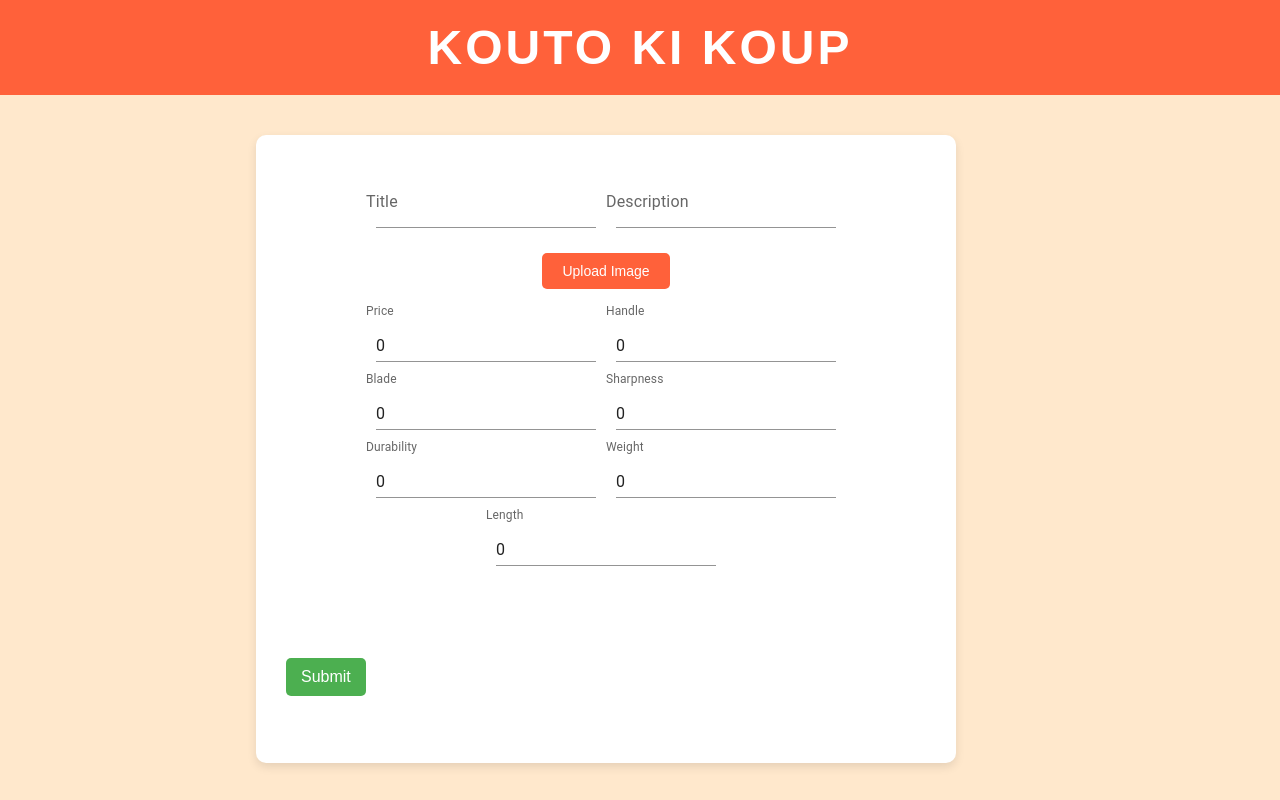
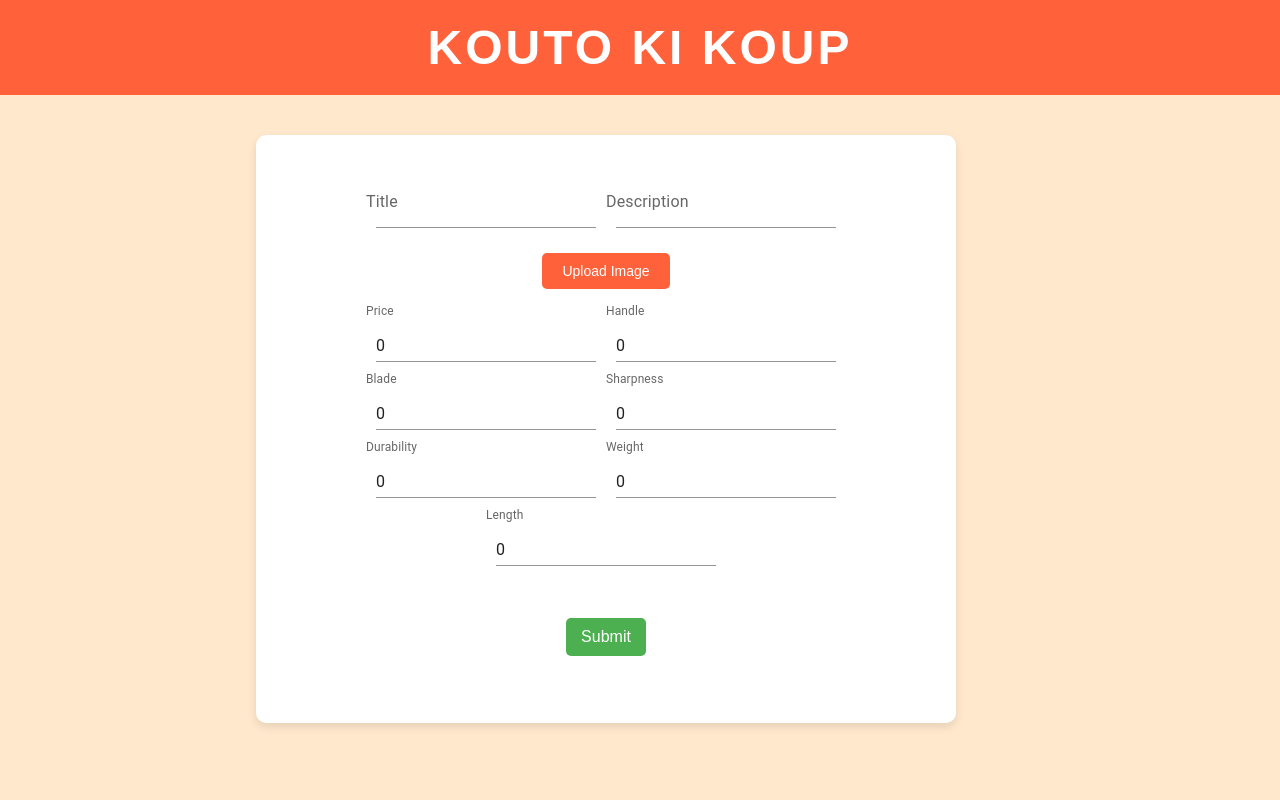
Before and after one commit to Affy657/KoutoKiKoup, a React (Vite) app: page /addproduct in a window 1280 px wide. Built offline with nearby package versions, Linux system fonts and the light colour scheme.

Commit message:
fix addproduct css

```diff
--- a/src/pages/addproduct/addproduct.css
+++ b/src/pages/addproduct/addproduct.css
@@ -6,7 +6,7 @@ body {
 }
 
 /* Page structure */
-.product-page {
+.addproduct-page {
     text-align: center;
     background: #ffe8cc;
 }
@@ -26,7 +26,7 @@ body {
 }
 
 /* Product details layout with two sections */
-.product-details {
+.addproduct-details {
     justify-content: space-between;
     align-items: center;
     padding: 30px;
--- a/src/pages/addproduct/addproduct.tsx
+++ b/src/pages/addproduct/addproduct.tsx
@@ -39,12 +39,12 @@ const AddProductPage = () => {
     };
 
     return (
-        <div className="product-page">
+        <div className="addproduct-page">
             <header className="header">
                 <h1 className="site-title">Kouto Ki Koup</h1>
             </header>
 
-            <section className="product-details">
+            <section className="addproduct-details">
                 <div className="form-group">
                     <TextField
                         id="title"
```
